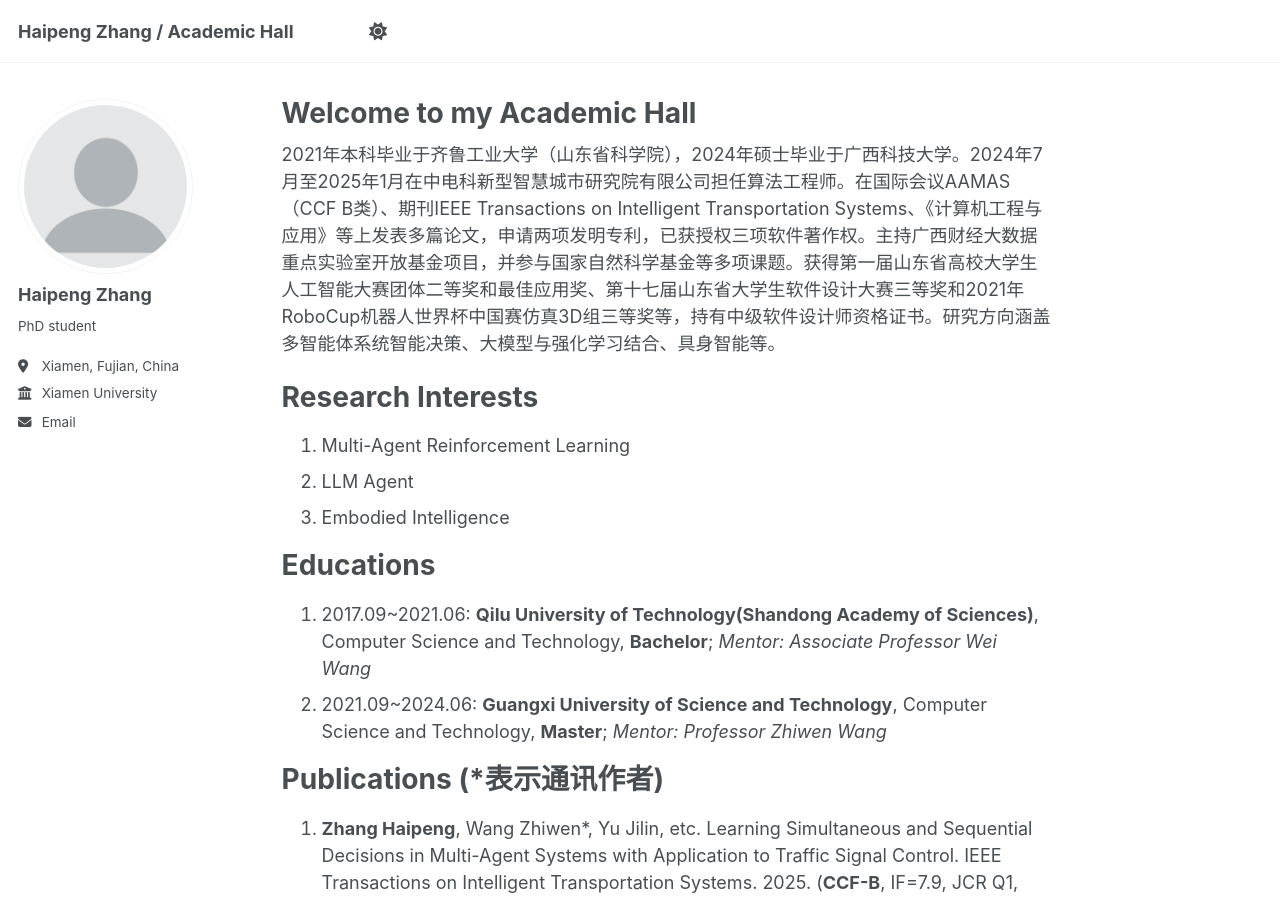
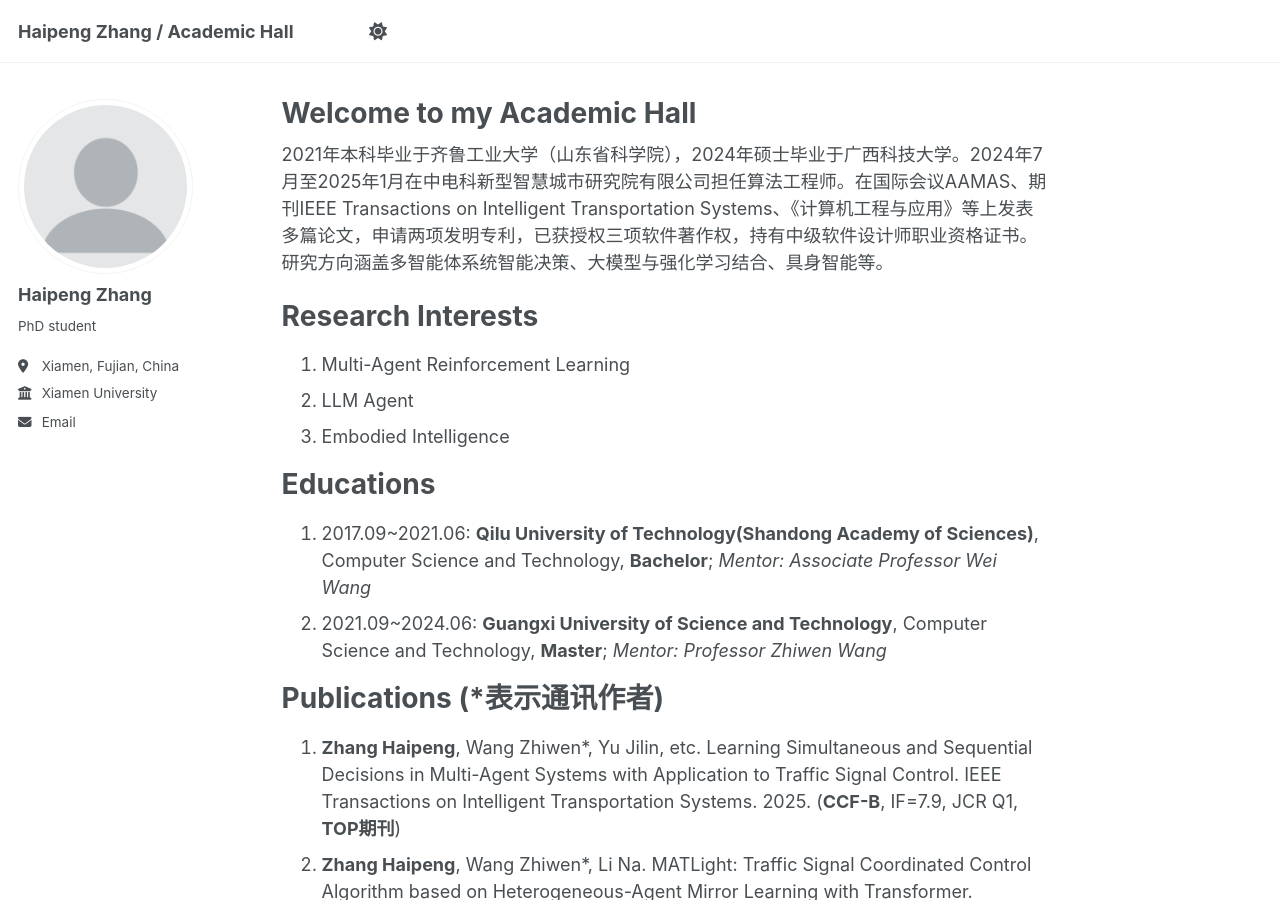
Before and after one commit to Harry-first/haipengzhang, a Jekyll site: the page built from _pages/about.md, in a window 1280 px wide and 900 px high. Built offline with Jekyll 4.4.1, drawn with Linux system fonts in a browser that asks for light colours.

Commit message:
Update about.md

```diff
--- a/_pages/about.md
+++ b/_pages/about.md
@@ -7,7 +7,7 @@
   - /about.html
 ---
 
-2021年本科毕业于齐鲁工业大学（山东省科学院），2024年硕士毕业于广西科技大学。2024年7月至2025年1月在中电科新型智慧城市研究院有限公司担任算法工程师。在国际会议AAMAS（CCF B类）、期刊IEEE Transactions on Intelligent Transportation Systems、《计算机工程与应用》等上发表多篇论文，申请两项发明专利，已获授权三项软件著作权。主持广西财经大数据重点实验室开放基金项目，并参与国家自然科学基金等多项课题。获得第一届山东省高校大学生人工智能大赛团体二等奖和最佳应用奖、第十七届山东省大学生软件设计大赛三等奖和2021年RoboCup机器人世界杯中国赛仿真3D组三等奖等，持有中级软件设计师资格证书。研究方向涵盖多智能体系统智能决策、大模型与强化学习结合、具身智能等。
+2021年本科毕业于齐鲁工业大学（山东省科学院），2024年硕士毕业于广西科技大学。2024年7月至2025年1月在中电科新型智慧城市研究院有限公司担任算法工程师。在国际会议AAMAS、期刊IEEE Transactions on Intelligent Transportation Systems、《计算机工程与应用》等上发表多篇论文，申请两项发明专利，已获授权三项软件著作权，持有中级软件设计师职业资格证书。研究方向涵盖多智能体系统智能决策、大模型与强化学习结合、具身智能等。
 
 **Research Interests**
 ======
```
